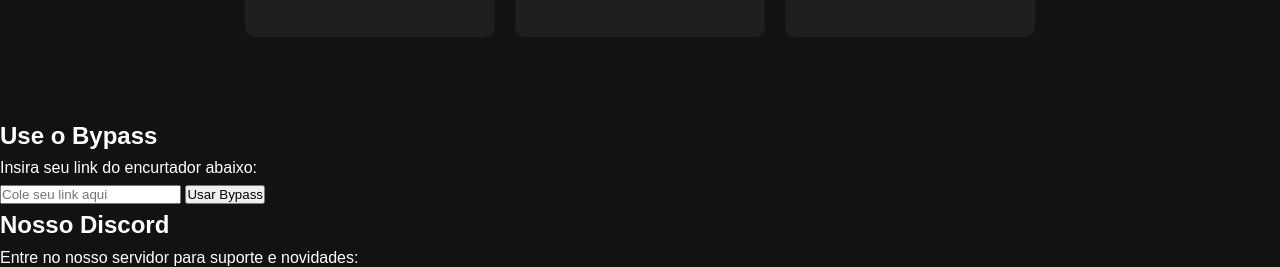
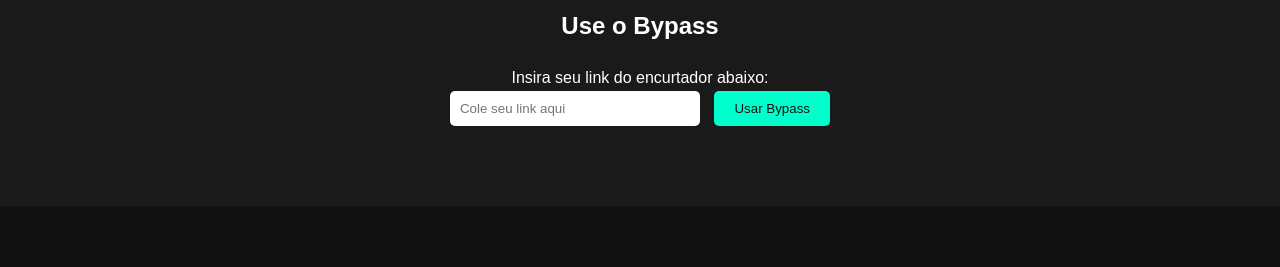
Before and after one commit to Miguel918-hub/Bypass-detetive-ghostfox, a PHP site: page / in a window 1280 px wide. Shown: the part 1346-1613 px from the top of the page. Run offline with PHP 8.4, Linux system fonts and the light colour scheme.

Commit message:
Update style.css

```diff
--- a/style.css
+++ b/style.css
@@ -82,6 +82,12 @@ nav ul li a:hover {
   color: #121212;
 }
 
+.hero-img {
+  margin-top: 20px;
+  max-width: 100%;
+  border-radius: 10px;
+}
+
 /* Serviços */
 .services {
   padding: 80px 20px;
@@ -110,6 +116,66 @@ nav ul li a:hover {
 .card:hover {
   background-color: #00ffcc;
   color: #121212;
+}
+
+.card img {
+  max-width: 100px;
+  margin-top: 15px;
+}
+
+/* Seção Bypass */
+.bypass {
+  padding: 80px 20px;
+  text-align: center;
+  background-color: #1a1a1a;
+}
+
+.bypass h2 {
+  margin-bottom: 20px;
+}
+
+.bypass input {
+  padding: 10px;
+  width: 250px;
+  border-radius: 5px;
+  border: none;
+  margin-right: 10px;
+}
+
+.bypass button {
+  padding: 10px 20px;
+  border: none;
+  border-radius: 5px;
+  background-color: #00ffcc;
+  color: #121212;
+  cursor: pointer;
+  transition: 0.3s;
+}
+
+.bypass button:hover {
+  background-color: #0066ff;
+  color: #fff;
+}
+
+/* Seção Discord */
+.discord {
+  padding: 80px 20px;
+  text-align: center;
+  background-color: #121212;
+}
+
+.discord a {
+  display: inline-block;
+  margin-top: 20px;
+}
+
+.discord-img {
+  width: 120px;
+  transition: 0.3s;
+}
+
+.discord-img:hover {
+  transform: scale(1.1);
 }
 
 /* Contato */
@@ -172,4 +238,13 @@ footer {
     flex-direction: column;
     align-items: center;
   }
+
+  .bypass input {
+    width: 100%;
+    margin-bottom: 10px;
+  }
+
+  .bypass button {
+    width: 100%;
+  }
 }
```
